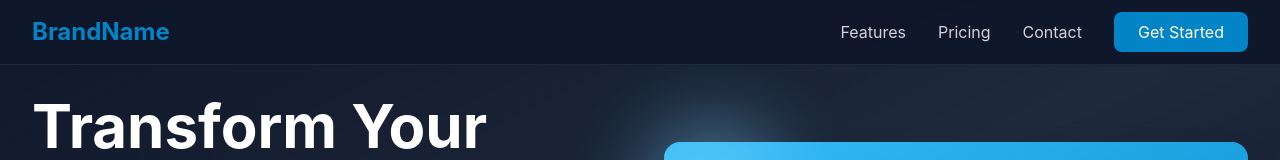
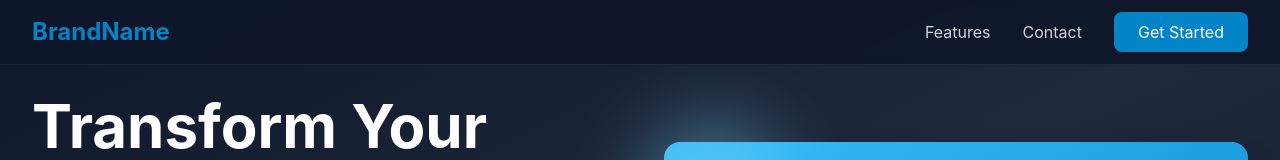
Before and after one commit to Noblepal/summarization-test, a React (Vite) app: page / in a window 1280 px wide. Shown: the top 160 px of the page. Built offline with nearby package versions, Linux system fonts and the light colour scheme.

Commit message:
feat(components): remove testimonials section from landing page

```diff
--- a/src/App.tsx
+++ b/src/App.tsx
@@ -1,7 +1,6 @@
 import Navbar from './components/Navbar';
 import Hero from './components/Hero';
 import Features from './components/Features';
-import Pricing from './components/Pricing';
 import Contact from './components/Contact';
 import Footer from './components/Footer';
 
@@ -11,7 +10,6 @@ export default function App() {
       <Navbar />
       <Hero />
       <Features />
-      <Pricing />
       <Contact />
       <Footer />
     </div>
--- a/src/components/Footer.tsx
+++ b/src/components/Footer.tsx
@@ -39,11 +39,6 @@ export default function Footer() {
               <li>
                 <button onClick={() => scrollToSection('features')} className="hover:text-primary-400 transition">
                   Features
-                </button>
-              </li>
-              <li>
-                <button onClick={() => scrollToSection('pricing')} className="hover:text-primary-400 transition">
-                  Pricing
                 </button>
               </li>
               <li>
--- a/src/components/Navbar.tsx
+++ b/src/components/Navbar.tsx
@@ -24,9 +24,6 @@ export default function Navbar() {
             <button onClick={() => scrollToSection('features')} className="text-gray-300 hover:text-primary-400 transition">
               Features
             </button>
-            <button onClick={() => scrollToSection('pricing')} className="text-gray-300 hover:text-primary-400 transition">
-              Pricing
-            </button>
             <button onClick={() => scrollToSection('contact')} className="text-gray-300 hover:text-primary-400 transition">
               Contact
             </button>
@@ -49,9 +46,6 @@ export default function Navbar() {
             <button onClick={() => scrollToSection('features')} className="block w-full text-left text-gray-300 hover:text-primary-400 py-2">
               Features
             </button>
-            <button onClick={() => scrollToSection('pricing')} className="block w-full text-left text-gray-300 hover:text-primary-400 py-2">
-              Pricing
-            </button>
             <button onClick={() => scrollToSection('contact')} className="block w-full text-left text-gray-300 hover:text-primary-400 py-2">
               Contact
             </button>
```
